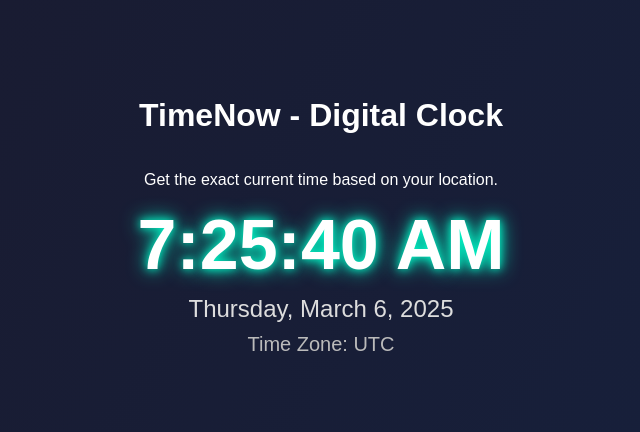
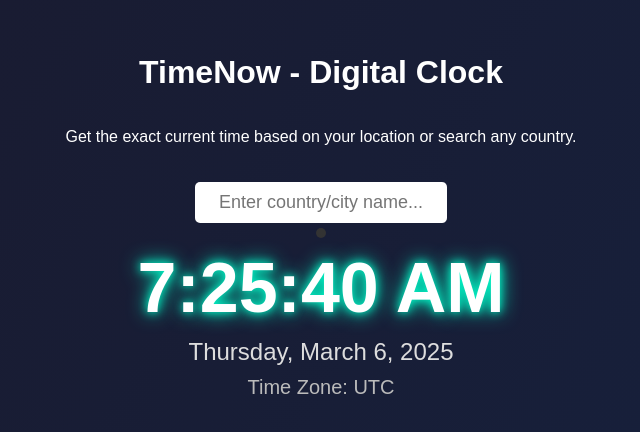
Before and after one commit to 427Malik/TimeNow, a plain HTML site: page index.html in a window 1280 px wide. Shown: the part 192-624 px from the top of the page, without its empty margins (319-959 px from the left). Drawn offline with Linux system fonts and the light colour scheme; no server answers.

Commit message:
Update index.html

```diff
--- a/index.html
+++ b/index.html
@@ -5,7 +5,7 @@
     <meta name="viewport" content="width=device-width, initial-scale=1.0">
     <title>TimeNow - Digital Clock | World Time</title>
     <meta name="description" content="Check the accurate current time with TimeNow - a digital clock displaying world time zones with real-time updates.">
-    <meta name="keywords" content="digital clock, world time, current time, real-time clock, time zones">
+    <meta name="keywords" content="digital clock, world time, current time, real-time clock, time zones, global time, timezone converter">
     <meta name="author" content="TimeNow Team">
     <style>
         body {
@@ -34,15 +34,68 @@
             color: #bbb;
             margin-top: 10px;
         }
+        #search {
+            margin-top: 20px;
+            padding: 10px;
+            font-size: 18px;
+            border: none;
+            border-radius: 5px;
+            text-align: center;
+        }
+        #suggestions {
+            margin-top: 5px;
+            background: #333;
+            color: white;
+            border-radius: 5px;
+            padding: 5px;
+            max-width: 250px;
+        }
+        #search-results {
+            margin-top: 10px;
+            font-size: 18px;
+            color: #fff;
+        }
     </style>
 </head>
 <body>
     <h1>TimeNow - Digital Clock</h1>
-    <p>Get the exact current time based on your location.</p>
+    <p>Get the exact current time based on your location or search any country.</p>
+    <input type="text" id="search" placeholder="Enter country/city name..." onkeyup="searchTimeZone()" autocomplete="off">
+    <div id="suggestions"></div>
+    <div id="search-results"></div>
     <div id="clock">00:00:00</div>
     <div id="date">Loading...</div>
     <div id="timezone">Detecting time zone...</div>
     <script>
+        let timezones = [];
+        async function fetchTimeZones() {
+            let response = await fetch(`https://worldtimeapi.org/api/timezone`);
+            timezones = await response.json();
+        }
+        fetchTimeZones();
+
+        async function searchTimeZone() {
+            let query = document.getElementById('search').value.trim().toLowerCase();
+            let suggestionsBox = document.getElementById('suggestions');
+            suggestionsBox.innerHTML = '';
+            if (query.length < 2) return;
+
+            let matchedZones = timezones.filter(zone => zone.toLowerCase().includes(query)).slice(0, 5);
+            matchedZones.forEach(zone => {
+                let div = document.createElement('div');
+                div.innerText = zone;
+                div.style.cursor = 'pointer';
+                div.onclick = () => fetchTime(zone);
+                suggestionsBox.appendChild(div);
+            });
+        }
+
+        async function fetchTime(zone) {
+            let response = await fetch(`https://worldtimeapi.org/api/timezone/${zone}`);
+            let timeData = await response.json();
+            document.getElementById('search-results').innerText = `Time in ${zone}: ${timeData.datetime.slice(11, 19)}`;
+        }
+
         function updateClock() {
             let now = new Date();
             let hours = now.getHours() % 12 || 12;
```
